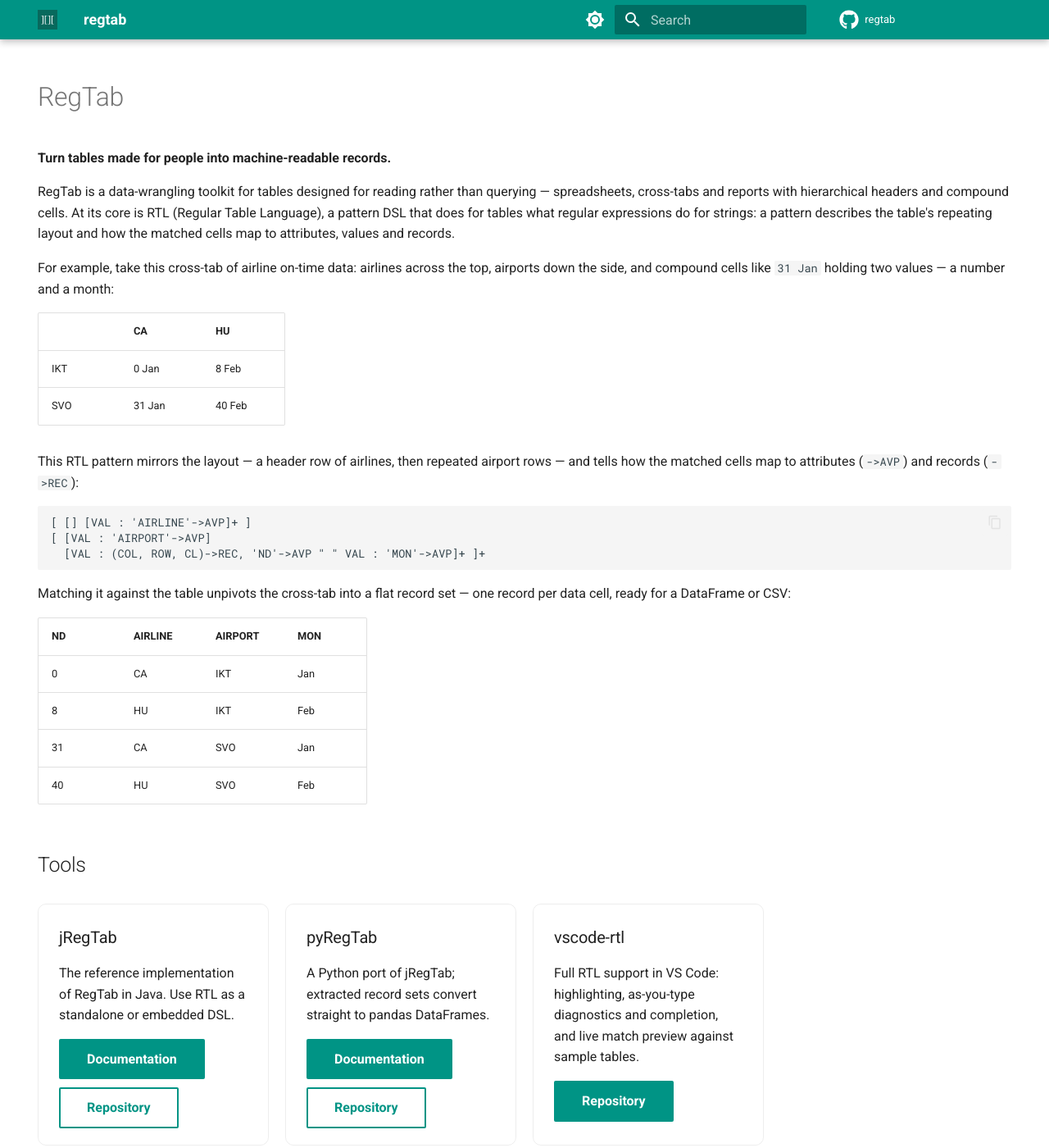
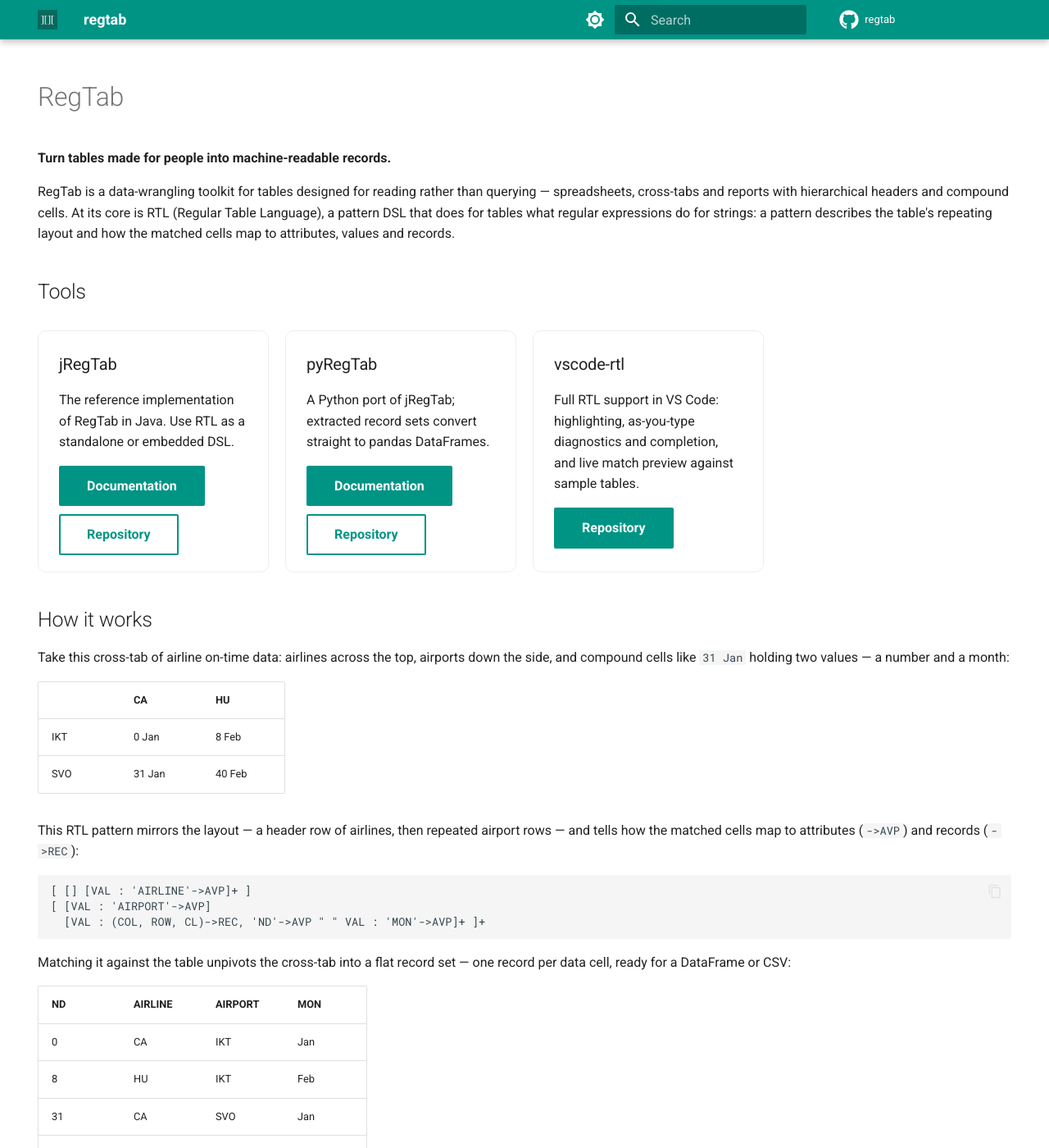
Before and after one commit to regtab/regtab.github.io, an MkDocs documentation site: the page built from docs/index.md, in a window 1280 px wide and 1400 px high. Shown: the whole window at 82% size. Built offline with MkDocs 1.6.1 and Material for MkDocs 9.7.7, drawn with Linux system fonts in a browser that asks for light colours; part of the change alters nothing that is shown.

Commit message:
Move Tools section above the worked example
Cards are the portal's main content, so they come right after the
intro; the example moves below under its own "How it works" heading.

Co-Authored-By: Claude Sonnet 5 <noreply@anthropic.com>

````diff
--- a/docs/index.md
+++ b/docs/index.md
@@ -14,35 +14,6 @@ headers and compound cells. At its core is RTL (Regular Table Language),
 a pattern DSL that does for tables what regular expressions do for strings:
 a pattern describes the table's repeating layout and how the matched cells
 map to attributes, values and records.
-
-For example, take this cross-tab of airline on-time data: airlines across
-the top, airports down the side, and compound cells like `31 Jan` holding
-two values — a number and a month:
-
-|     | CA     | HU     |
-|-----|--------|--------|
-| IKT | 0 Jan  | 8 Feb  |
-| SVO | 31 Jan | 40 Feb |
-
-This RTL pattern mirrors the layout — a header row of airlines, then
-repeated airport rows — and tells how the matched cells map to attributes
-(`->AVP`) and records (`->REC`):
-
-```text
-[ [] [VAL : 'AIRLINE'->AVP]+ ]
-[ [VAL : 'AIRPORT'->AVP]
-  [VAL : (COL, ROW, CL)->REC, 'ND'->AVP " " VAL : 'MON'->AVP]+ ]+
-```
-
-Matching it against the table unpivots the cross-tab into a flat record
-set — one record per data cell, ready for a DataFrame or CSV:
-
-| ND | AIRLINE | AIRPORT | MON |
-|----|---------|---------|-----|
-| 0  | CA      | IKT     | Jan |
-| 8  | HU      | IKT     | Feb |
-| 31 | CA      | SVO     | Jan |
-| 40 | HU      | SVO     | Feb |
 
 ## Tools
 
@@ -98,3 +69,34 @@ A short one- or two-line description.
 -->
 
 </div>
+
+## How it works
+
+Take this cross-tab of airline on-time data: airlines across the top,
+airports down the side, and compound cells like `31 Jan` holding two
+values — a number and a month:
+
+|     | CA     | HU     |
+|-----|--------|--------|
+| IKT | 0 Jan  | 8 Feb  |
+| SVO | 31 Jan | 40 Feb |
+
+This RTL pattern mirrors the layout — a header row of airlines, then
+repeated airport rows — and tells how the matched cells map to attributes
+(`->AVP`) and records (`->REC`):
+
+```text
+[ [] [VAL : 'AIRLINE'->AVP]+ ]
+[ [VAL : 'AIRPORT'->AVP]
+  [VAL : (COL, ROW, CL)->REC, 'ND'->AVP " " VAL : 'MON'->AVP]+ ]+
+```
+
+Matching it against the table unpivots the cross-tab into a flat record
+set — one record per data cell, ready for a DataFrame or CSV:
+
+| ND | AIRLINE | AIRPORT | MON |
+|----|---------|---------|-----|
+| 0  | CA      | IKT     | Jan |
+| 8  | HU      | IKT     | Feb |
+| 31 | CA      | SVO     | Jan |
+| 40 | HU      | SVO     | Feb |
````
